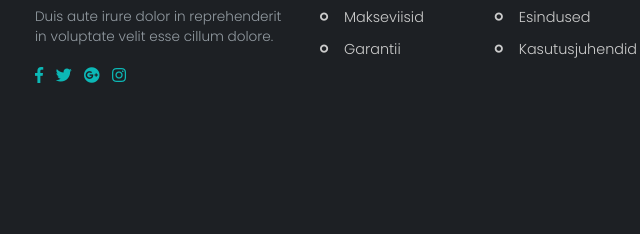
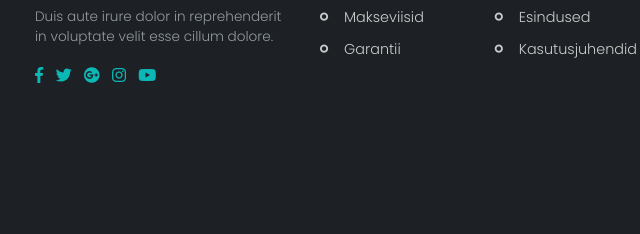
Before and after one commit to Tsaregorodtsev/prototype, a plain HTML site: page ostukorv.html in a window 1280 px wide. Shown: the part 2050-2284 px from the top of the page, 50-690 px from the left. Drawn offline with nearby package versions, Linux system fonts and the light colour scheme; a script that the page names is missing.

Commit message:
Update ostukorv.html

```diff
--- a/ostukorv.html
+++ b/ostukorv.html
@@ -200,6 +200,8 @@
               <li class="list-inline-item"><a class="social-link" href="#"><i class="fab fa-twitter"></i></a></li>
               <li class="list-inline-item"><a class="social-link" href="#"><i class="fab fa-google-plus"></i></a></li>
               <li class="list-inline-item"><a class="social-link" href="#"><i class="fab fa-instagram"></i></a></li>
+              <li class="list-inline-item"><a class="social-link" href="#"><i class="fab fa-youtube"></i></a></li>
+
             </ul>
           </div>
           <div class="col-lg-5 mb-4 mb-lg-0">
```
